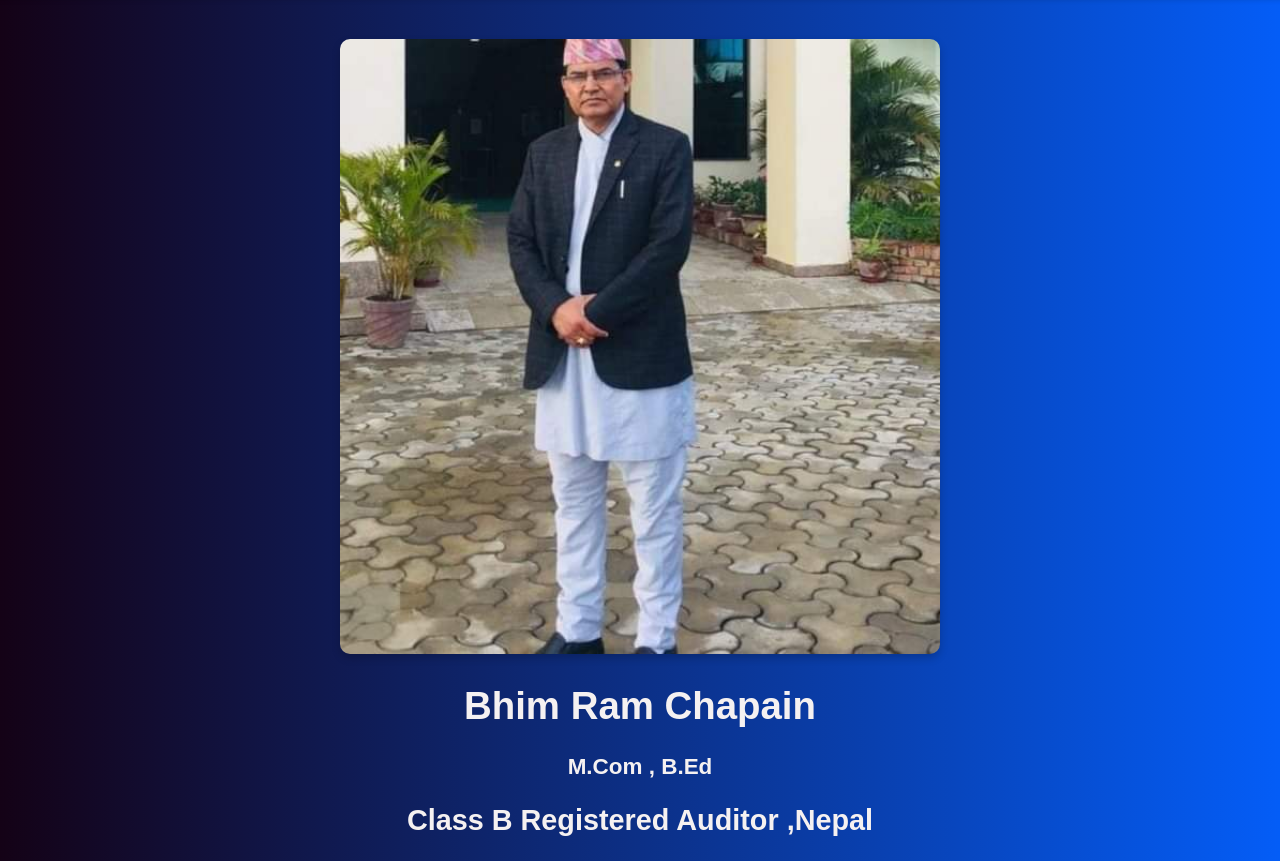
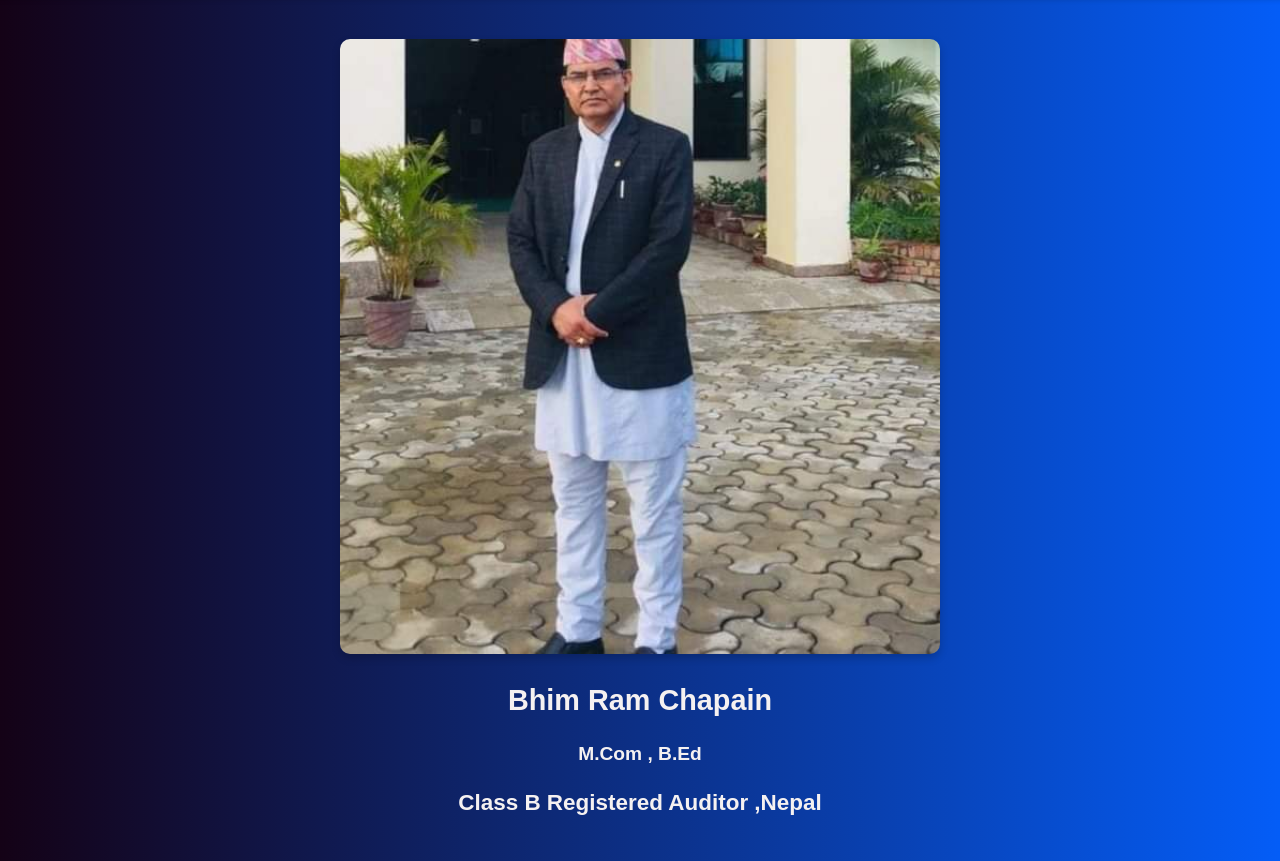
Before and after one commit to fitandfine/dad, a plain HTML site: page index.html in a window 1280 px wide. Shown: the part 91-952 px from the top of the page. Drawn offline with Linux system fonts and the light colour scheme.

Commit message:
Update index.html

```diff
--- a/index.html
+++ b/index.html
@@ -322,9 +322,9 @@
 
         <!-- Personal Info -->
         <div class="personal-info">
-            <h1>Bhim Ram Chapain</h1>
-            <h3>M.Com , B.Ed </h3>
-            <h2>Class B Registered Auditor ,Nepal</h2>
+            <h2>Bhim Ram Chapain</h2>
+            <h4>M.Com , B.Ed </h4>
+            <h3>Class B Registered Auditor ,Nepal</h3>
         </div>
         <br>
    <!-- Dropdown for QR Codes -->
```
